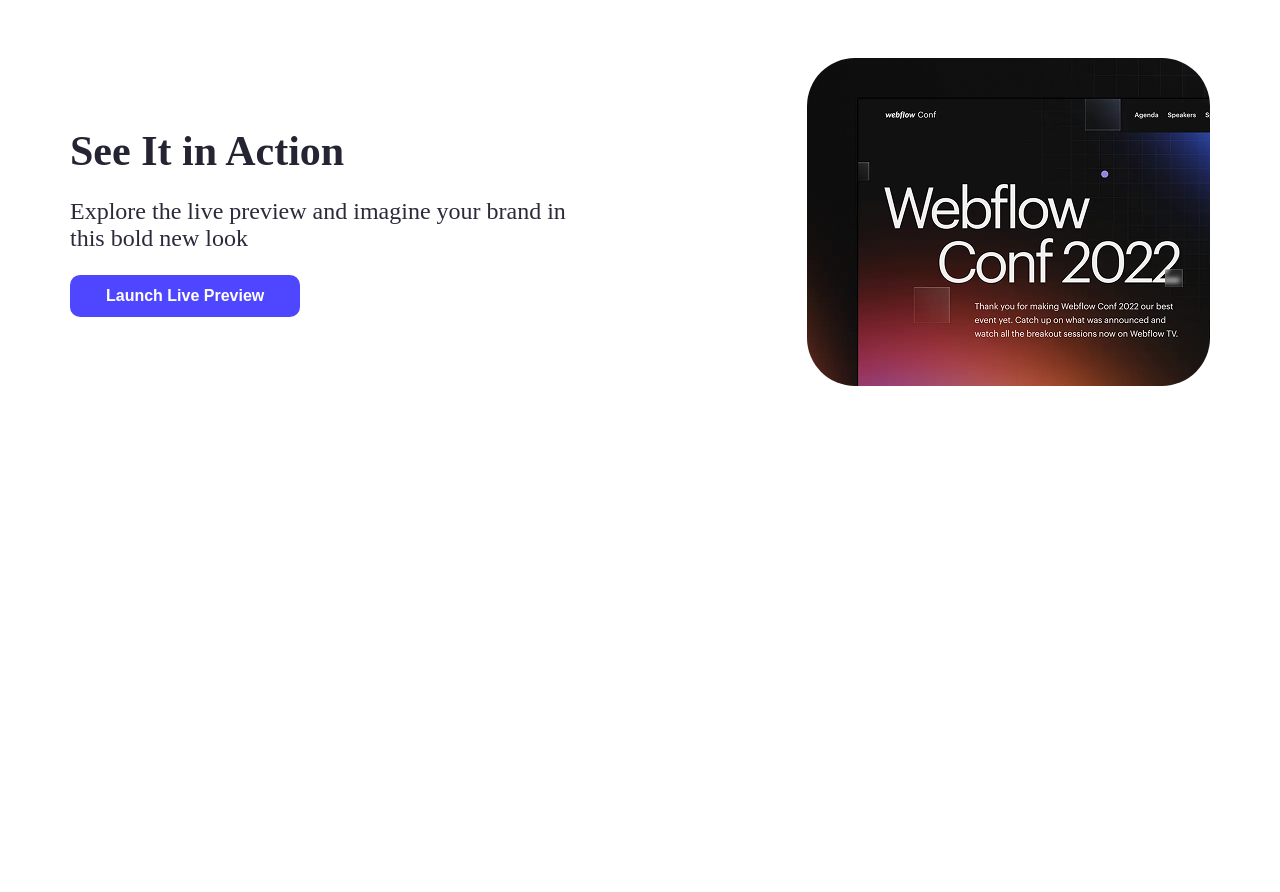
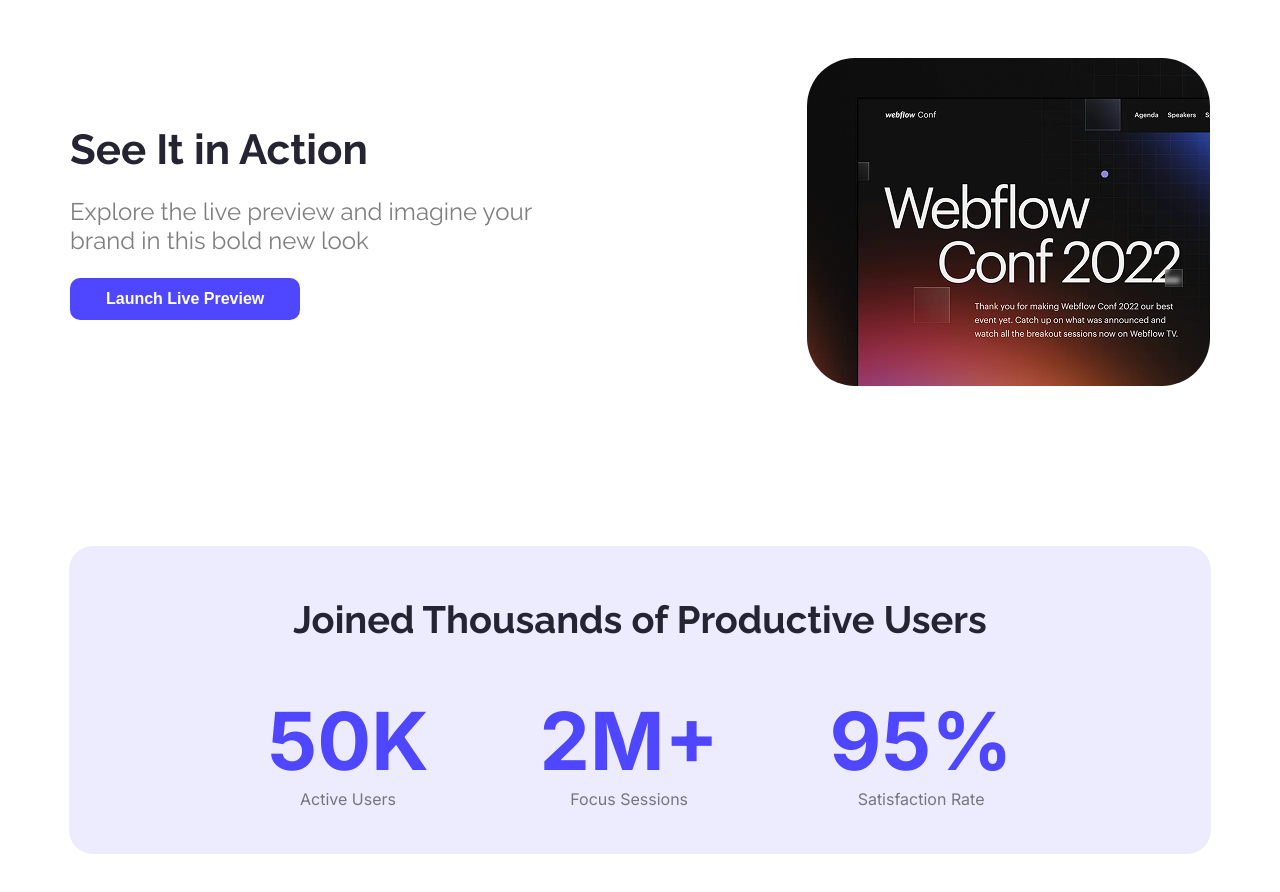
Before and after one commit to mdparvezcse/assignment-1, a plain HTML site: page index.html in a window 1280 px wide. Shown: the part 740-1632 px from the top of the page. Before the commit the page ends 1286 px from the top, so only its background shows below. Drawn offline with Linux system fonts and the light colour scheme.

Commit message:
add join section

```diff
--- a/index.html
+++ b/index.html
@@ -1,17 +1,22 @@
 <!DOCTYPE html>
 <html lang="en">
+
 <head>
     <meta charset="UTF-8">
     <meta name="viewport" content="width=device-width, initial-scale=1.0">
     <title>Landing launchpad</title>
     <link rel="preconnect" href="https://fonts.googleapis.com">
-<link rel="preconnect" href="https://fonts.gstatic.com" crossorigin>
-<link href="https://fonts.googleapis.com/css2?family=Inter:ital,opsz,wght@0,14..32,100..900;1,14..32,100..900&display=swap" rel="stylesheet">
-<link rel="preconnect" href="https://fonts.googleapis.com">
-<link rel="preconnect" href="https://fonts.gstatic.com" crossorigin>
-<link href="https://fonts.googleapis.com/css2?family=Raleway:ital,wght@0,100..900;1,100..900&display=swap" rel="stylesheet">
+    <link rel="preconnect" href="https://fonts.gstatic.com" crossorigin>
+    <link
+        href="https://fonts.googleapis.com/css2?family=Inter:ital,opsz,wght@0,14..32,100..900;1,14..32,100..900&display=swap"
+        rel="stylesheet">
+    <link rel="preconnect" href="https://fonts.googleapis.com">
+    <link rel="preconnect" href="https://fonts.gstatic.com" crossorigin>
+    <link href="https://fonts.googleapis.com/css2?family=Raleway:ital,wght@0,100..900;1,100..900&display=swap"
+        rel="stylesheet">
     <link rel="stylesheet" href="landing/styles.css">
 </head>
+
 <body>
     <header class="header background">
         <nav class="navigation">
@@ -30,17 +35,37 @@
     <main>
         <section class="action">
             <div class="action-container">
-                <div class="action-content">
+                <div class="action-content raleway-font">
                     <h3 class="action-title black">See It in Action</h3>
-                    <p class="action-des des-color">Explore the live preview and imagine your brand in this bold new look</p>
+                    <p class="action-des des-color">Explore the live preview and imagine your brand in this bold new
+                        look</p>
                     <button class="button">Launch Live Preview</button>
                 </div>
                 <img src="Assets/wc-mini.png" alt="" style="height: 328px; width: 403px;">
             </div>
+        </section>
+        <section class="joined join-bg">
+                <h3 class="joined-title black raleway-font">Joined Thousands of Productive Users</h3>
+                <div class="join-container inter-font">
+                    <div class="join-content">
+                        <h1 class="join-title purple">50K</h1>
+                        <p class="des-color join-des">Active Users</p>
+                    </div>
+                    <div class="join-content">
+                        <h1 class="join-title purple">2M+</h1>
+                        <p class="des-color join-des">Focus Sessions</p>
+                    </div>
+                    <div class="join-content">
+                        <h1 class="join-title purple">95%</h1>
+                        <p class="des-color join-des">Satisfaction Rate</p>
+                    </div>
+                </div>
+
         </section>
     </main>
     <footer>
 
     </footer>
 </body>
+
 </html>
--- a/landing/styles.css
+++ b/landing/styles.css
@@ -22,9 +22,12 @@
 .black{
     color: #252432;
 }
+
 .des-color{
-    color: #2B2A3B;
+    color: #000000;
+    opacity: 0.5;
 }
+
 .button{
     background-color: #4E47FF;
     color: #FFFFFF;
@@ -100,3 +103,35 @@ header-title{
     border-radius: 48px;
     border: none;
 }
+/* join section */
+.joined{
+    max-width: 1140px;
+    margin: 0px auto;
+    text-align: center;
+    height: 306px;
+    margin-bottom: 137px;
+}
+.join-container{
+    display: flex;
+    justify-content: space-around;
+    padding: 50px 142px;
+}
+.joined-title{
+    font-size: 38px;
+    font-weight: bold;
+    padding-top: 50px;
+}
+.join-title{
+    font-size: 80px;
+    font-weight: bold;
+}
+join-des{
+    font-size: 20px;
+    font-weight: 400px;
+}
+.join-bg{
+    border: 1px solid transparent;
+    background-color: rgba(78,71,255,0.1);
+    border-radius: 24px;
+}
+/* card section */
```
